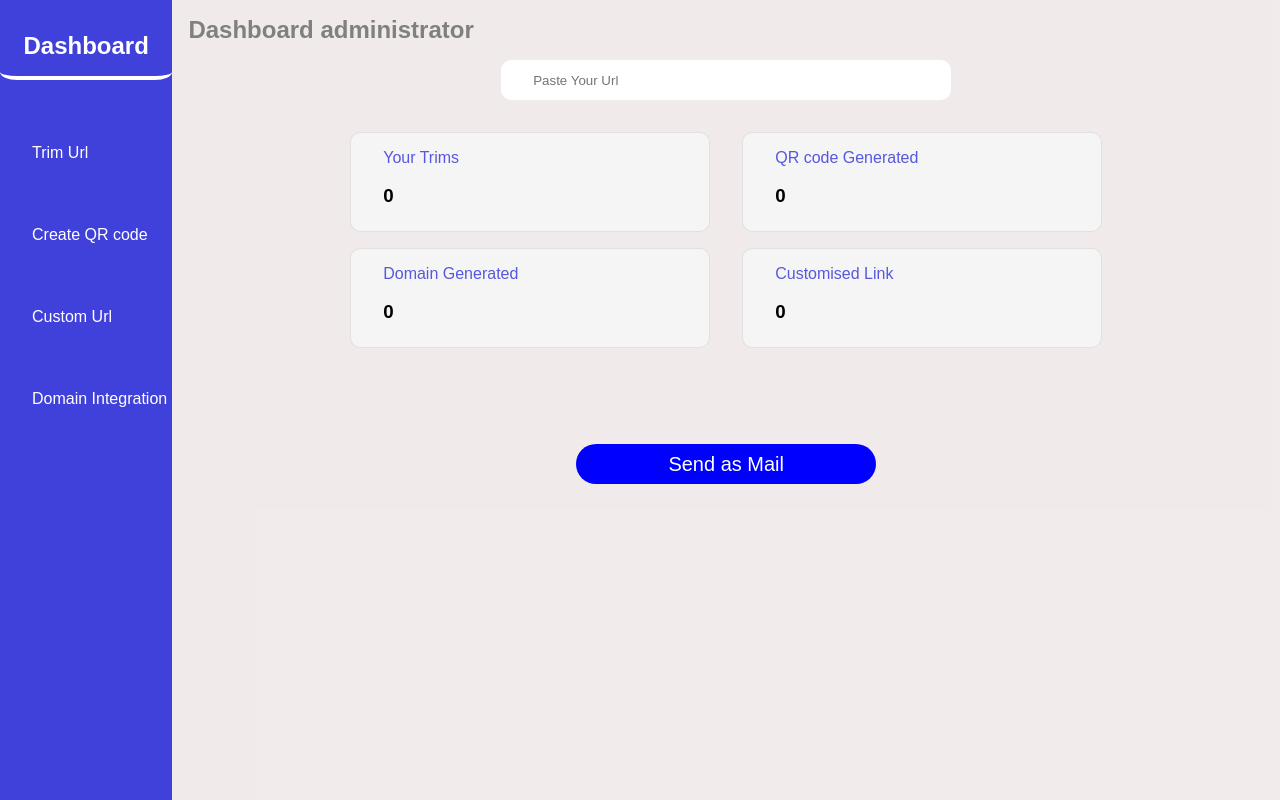
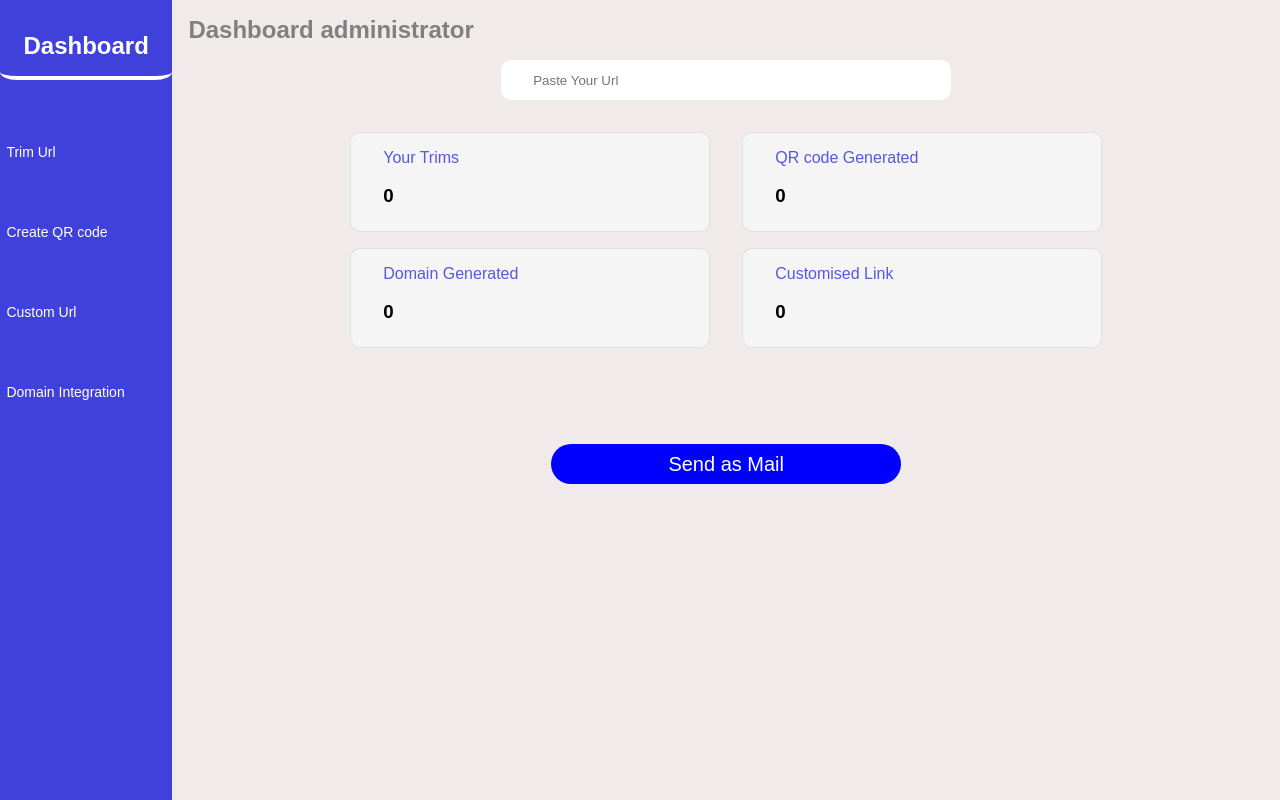
Before and after one commit to OnonobiFavour/shortify, a React (Vite) app: page /Dashboard in a window 1280 px wide. Built offline with nearby package versions, Linux system fonts and the light colour scheme.

Commit message:
update: added icons to some links

```diff
--- a/src/components/Dash.css
+++ b/src/components/Dash.css
@@ -22,11 +22,11 @@ h1{
 ol{
     list-style-type: none;
     padding-top: 4rem;
-    padding-left: 2rem;
-    font-size: 16px;
+    font-size: 14px;
 }
 ol a{
     text-decoration: none;
+    margin: 0.4rem;
     color: #fff;
 }
 ol a:hover{
@@ -34,6 +34,9 @@ ol a:hover{
     color: blue;
     border-radius: 10px;
     padding: 0.4rem 0.3rem;
+}
+.icons{
+    margin-right: 1rem;
 }
 main{
     height: 100vh;
@@ -99,7 +102,7 @@ h2{
 }
 .email{
     background-color: blue;
-    width: 300px;
+    width: 350px;
     color: white;
     border: none;
     cursor: pointer;
```
